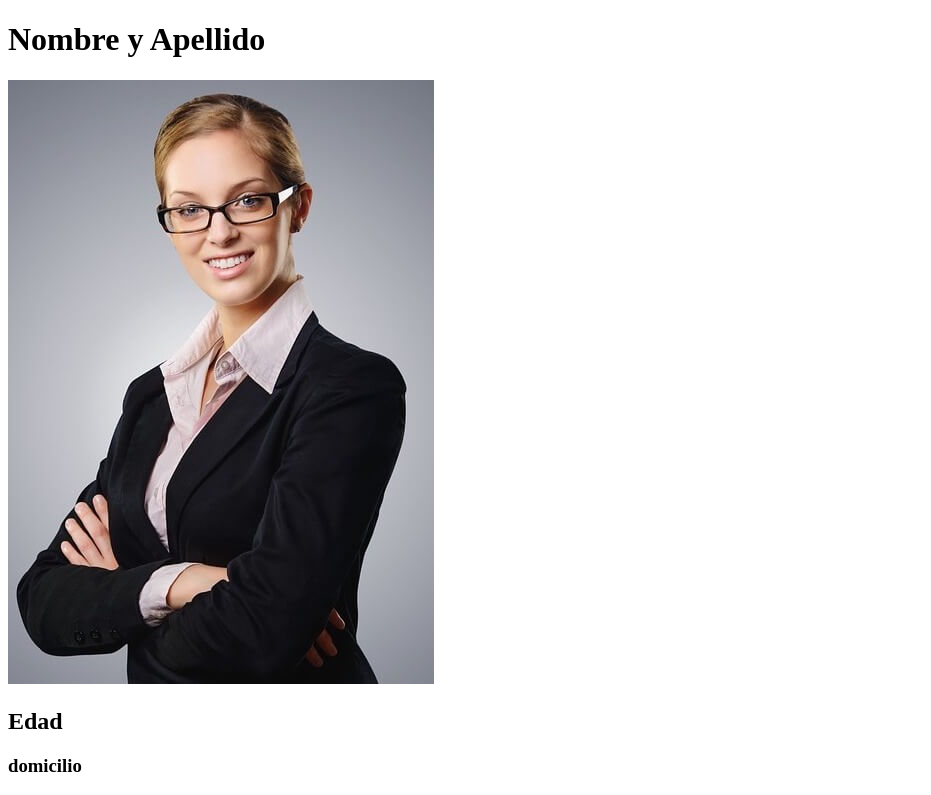
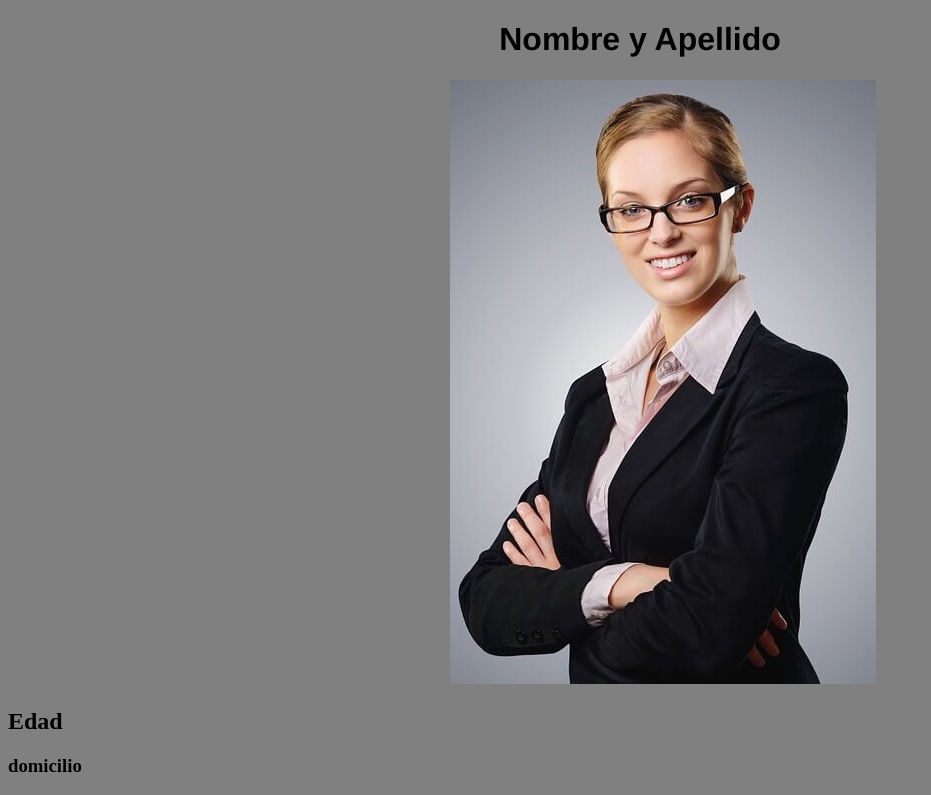
Before and after one commit to MariaJuanaC/Dise-o-de-cv, a plain HTML site: page index.html in a window 1280 px wide. Shown: the top 795 px of the page, without its empty margins (0-931 px from the left). Drawn offline with Linux system fonts and the light colour scheme.

Commit message:
estilos subidos

```diff
--- /dev/null
+++ b/estilo.css
@@ -0,0 +1,11 @@
+h1 {
+    text-align: center;
+    font-family: 'Franklin Gothic Medium', 'Arial Narrow', Arial, sans-serif;
+}
+body {
+    background-color: gray;
+}
+ img {
+     margin-left: 35%;
+
+ }
--- a/index.html
+++ b/index.html
@@ -5,6 +5,7 @@
     <meta http-equiv="X-UA-Compatible" content="IE=edge">
     <meta name="viewport" content="width=device-width, initial-scale=1.0">
     <title>Cv con nombre y apellido.</title>
+    <link rel="stylesheet" href="estilo.css">
 </head>
 <body>
     <h1>Nombre y Apellido</h1>
```
